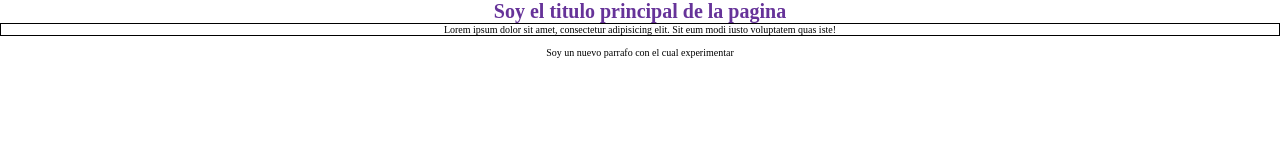
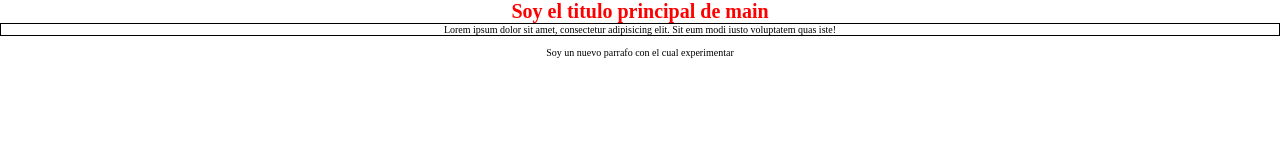
Before and after one commit to SaitoM17/proyecto1, a plain HTML site: page index.html in a window 1280 px wide. Drawn offline with Linux system fonts and the light colour scheme.

Commit message:
cambios en el color y titulo de la cabecera

```diff
--- a/estilos.css
+++ b/estilos.css
@@ -10,7 +10,7 @@ html{
 
 header{
     width: 100%;
-    color: rebeccapurple;
+    color: red;
     text-align: center;
     display: flex;
     justify-content: center;
--- a/index.html
+++ b/index.html
@@ -9,7 +9,7 @@
   </head>
   <body>
     <header>
-      <h1>Soy el titulo principal de la pagina</h1>
+      <h1>Soy el titulo principal de main</h1>
     </header>
     <main class="container">
       <p>
```
